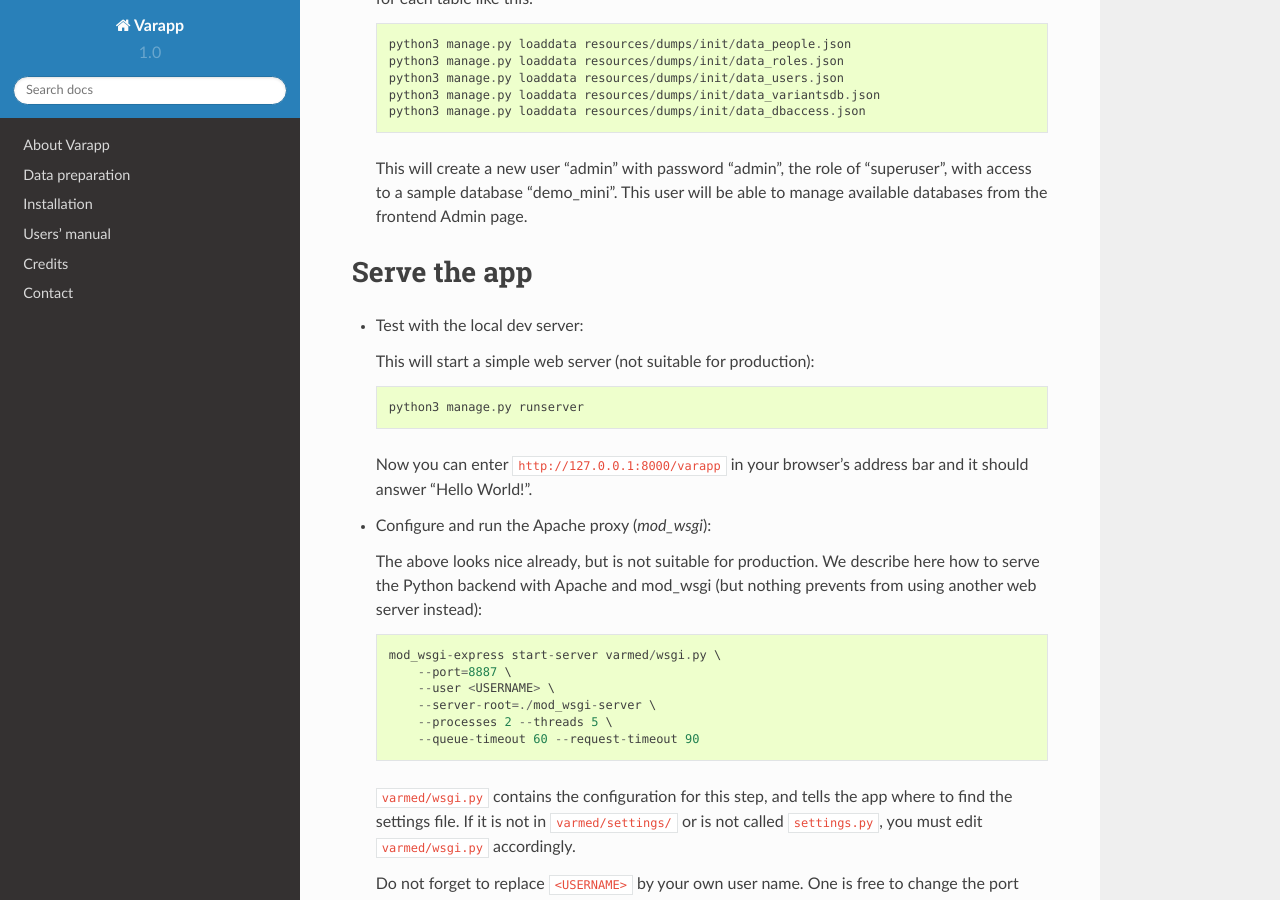
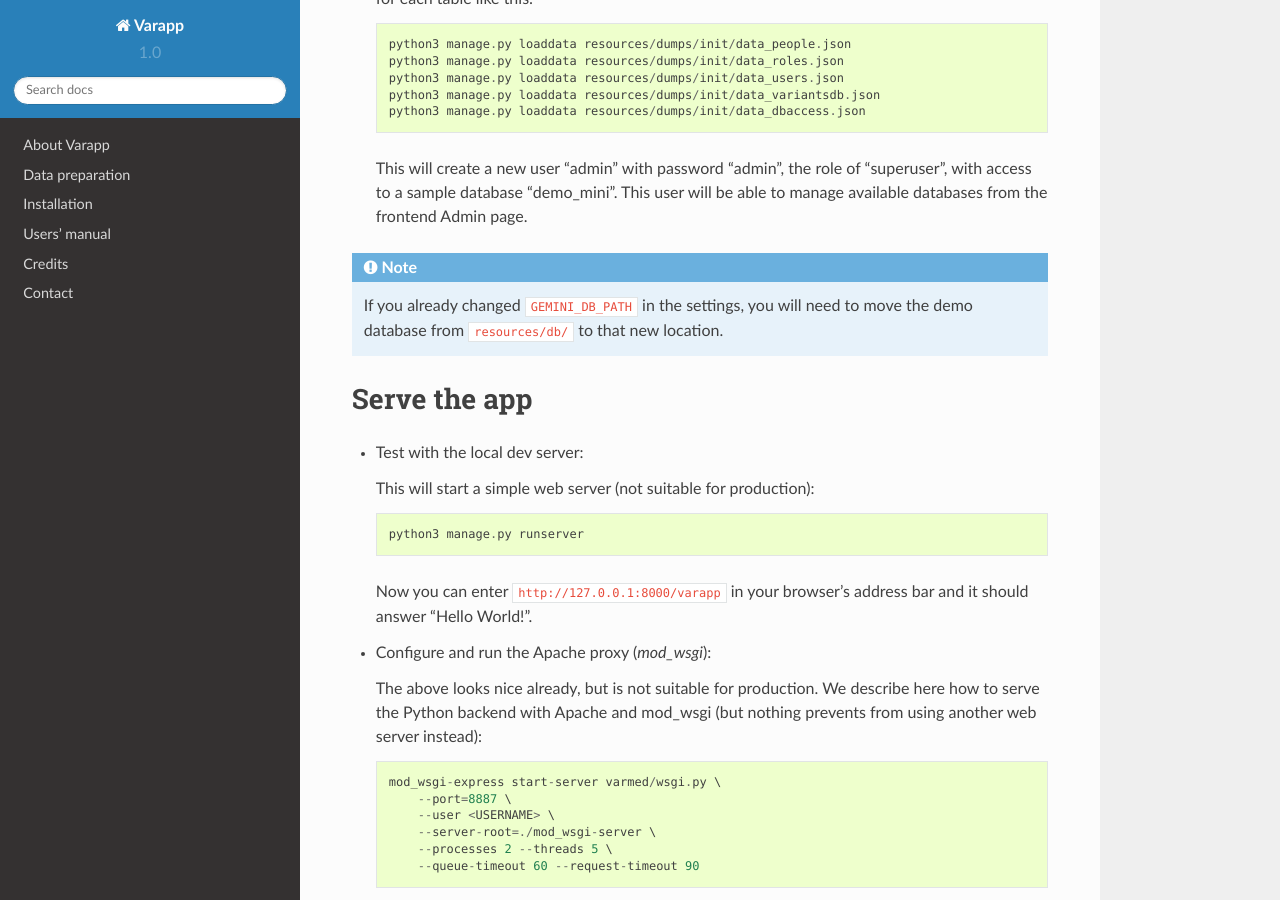
Before and after one commit to varapp/varapp-docs, a Sphinx documentation site: the page built from docs/src/deploy/deployment_backend.rst, in a window 1280 px wide and 900 px high, scrolled down 4761 px. Built offline with Sphinx 7.4.7 and the Read the Docs theme 2.0.0, drawn with Linux system fonts in a browser that asks for light colours; some of the changed text lies outside the part shown.

Commit message:
sudos. Move the demo db if GEMINI_DB_PATH changed.

```diff
--- a/docs/index.rst
+++ b/docs/index.rst
@@ -6,7 +6,7 @@
 Welcome to Varapp's documentation!
 ==================================
 
-Updated last: 6th June 2016
+Updated last: 7th June 2016
 
 Contents
 ''''''''
--- a/docs/src/deploy/deployment_backend.rst
+++ b/docs/src/deploy/deployment_backend.rst
@@ -233,6 +233,12 @@
   with access to a sample database "demo_mini".
   This user will be able to manage available databases from the frontend Admin page.
 
+.. note::
+
+    If you already changed ``GEMINI_DB_PATH`` in the settings, you will need to move the
+    demo database from ``resources/db/`` to that new location.
+
+
 Serve the app
 .............
 
```
Also changed, not shown: other parts of docs/src/deploy/deployment_backend.rst (+6 -6 lines).
